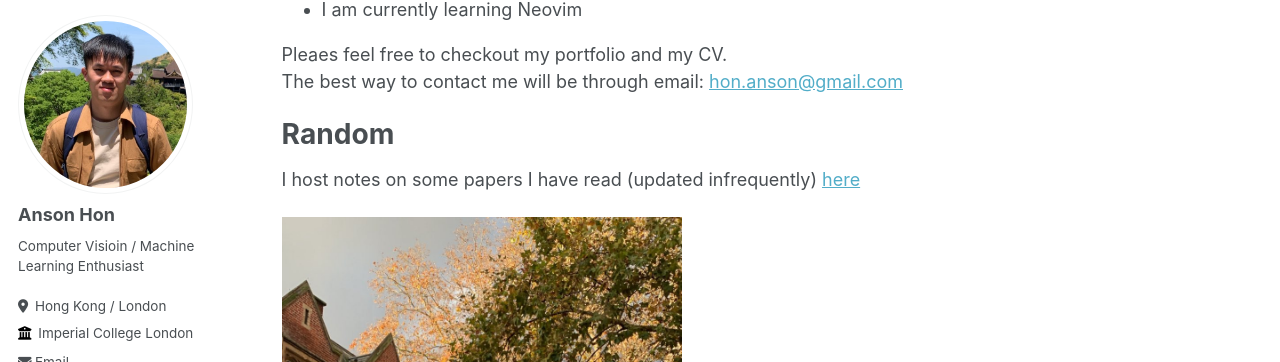
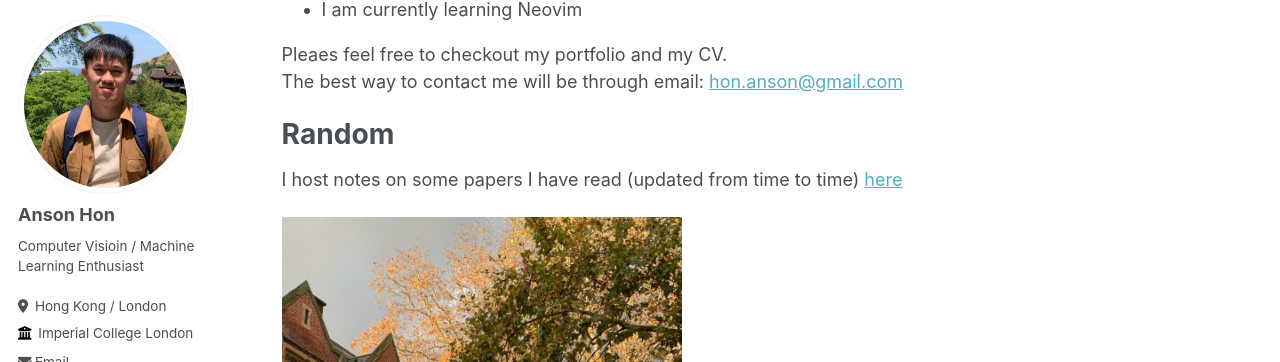
Before and after one commit to HonAnson/HonAnson.github.io, a Jekyll site: the page built from _pages/about.md, in a window 1280 px wide and 900 px high, scrolled down 324 px. Shown: the part 91-453 px from the top of the window. Built offline with Jekyll 4.4.1, drawn with Linux system fonts in a browser that asks for light colours.

Commit message:
Updated about.md

```diff
--- a/_pages/about.md
+++ b/_pages/about.md
@@ -20,7 +20,7 @@ The best way to contact me will be through email:  <a href="mailto:hon.anson@gma
 
 
 # Random
-I host notes on some papers I have read (updated infrequently) [here](https://drive.google.com/drive/folders/1RCtjoMyA_l3nHP6UE3Vss8oZnBhMVF7s?usp=sharing)
+I host notes on some papers I have read (updated from time to time) [here](https://drive.google.com/drive/folders/1RCtjoMyA_l3nHP6UE3Vss8oZnBhMVF7s?usp=sharing)
 
 <img src="images/random/flowershop.jpeg" alt="flowershop" width="400"/>
 
```
